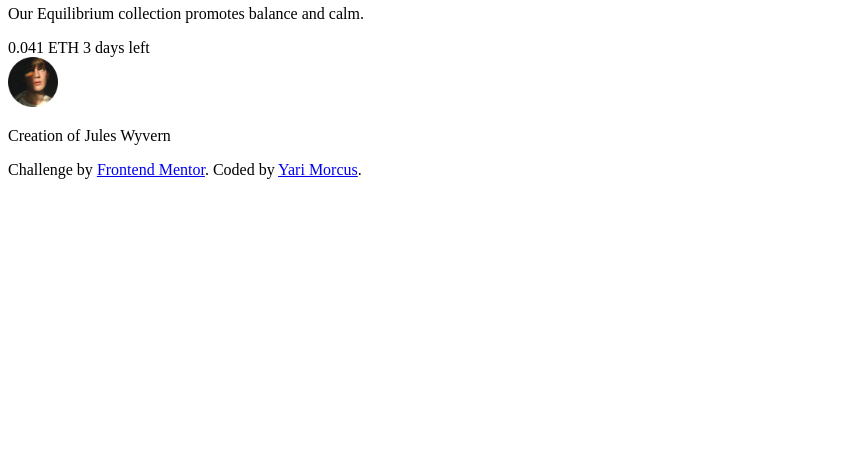
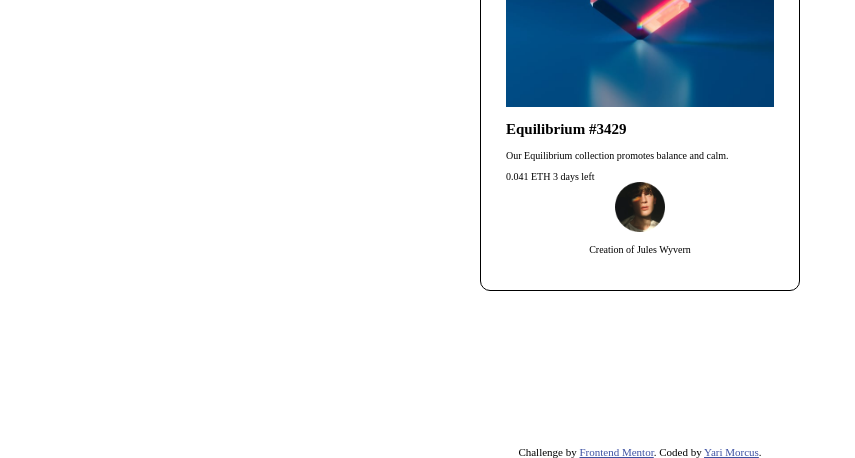
Before and after one commit to YariMorcus/nft-preview-card-component, a website: page index.html in a window 1280 px wide. Shown: the part 342-800 px from the top of the page, without its empty margins (0-855 px from the left). Drawn offline with Linux system fonts and the light colour scheme.

Commit message:
Setup basic styles for page and component

```diff
--- a/scss/style.scss
+++ b/scss/style.scss
@@ -81,3 +81,57 @@ $font-size-paragraph: 1.8rem; // 18px
 /*------------------------------------------------------------------
 3. Global
 */
+
+html {
+    box-sizing: border-box;
+    font-size: 10px;
+}
+
+*,
+*::before,
+*::after {
+    box-sizing: inherit;
+}
+
+html,
+body {
+    margin: 0;
+    padding: 0;
+    min-height: 100vh;
+    display: flex;
+    flex-direction: column;
+}
+
+main {
+    display: grid;
+    place-items: center;
+    flex: 1;
+}
+
+/*------------------------------------------------------------------
+5. Card component
+*/
+
+.nft-component {
+    padding: 2.5rem;
+    width: 320px;
+    border: 1px solid;
+    border-radius: 1rem;
+}
+
+.nft-component-footer {
+    text-align: center;
+}
+
+/*------------------------------------------------------------------
+8. Footer
+*/
+
+.attribution {
+    font-size: 11px;
+    text-align: center;
+}
+
+.attribution a {
+    color: hsl(228, 45%, 44%);
+}
```
Also changed, not shown: css/style.css.
